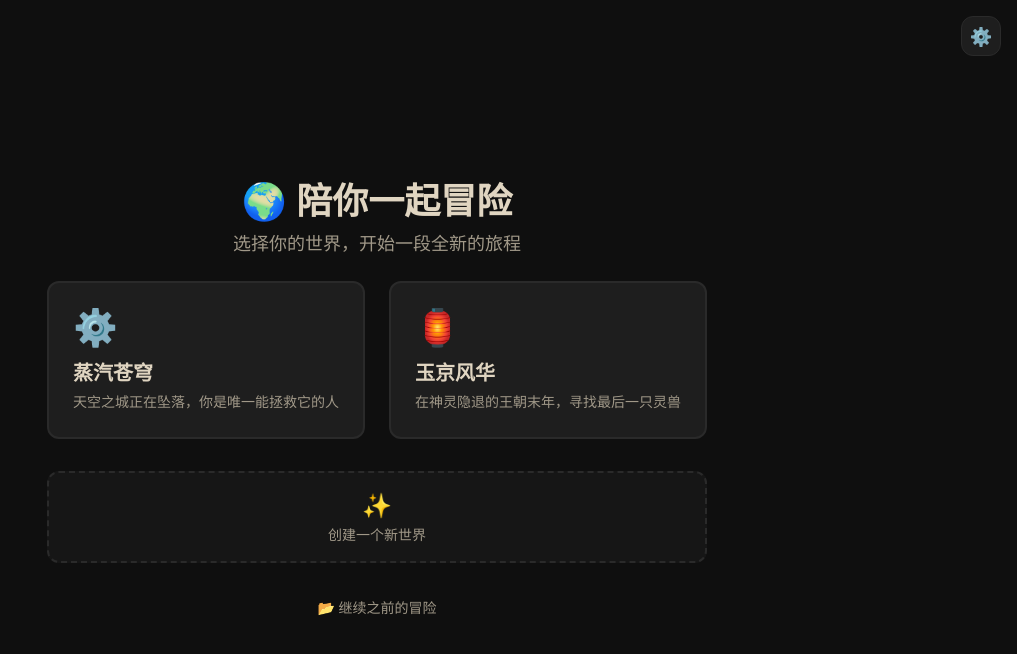
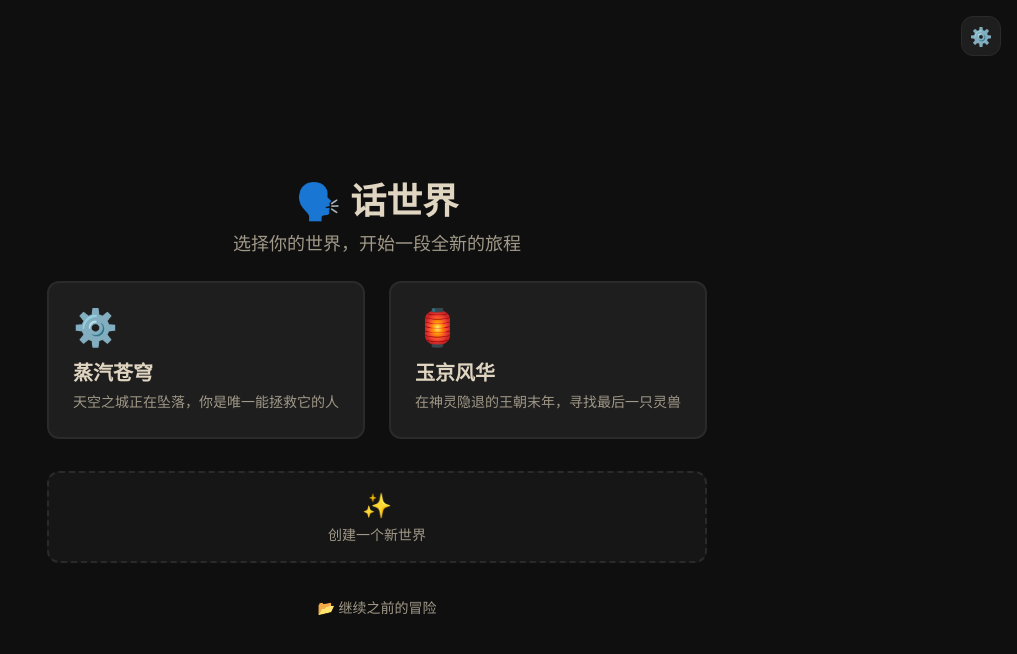
Before and after one commit to walkeryi/huashijie, a Next.js app: page / in a window 1280 px wide. Shown: the top 654 px of the page, without its empty margins (263-1280 px from the left). Built offline with nearby package versions, Linux system fonts and the light colour scheme.

Commit message:
rebrand: 陪你一起冒险 → 话世界

```diff
--- a/src/app/layout.tsx
+++ b/src/app/layout.tsx
@@ -4,8 +4,8 @@ import { GameProvider } from '@/lib/game-context'
 import SystemSettings from '@/components/SystemSettings'
 
 export const metadata: Metadata = {
-  title: '陪你一起冒险',
-  description: 'AI 驱动的文字冒险世界引擎',
+  title: '话世界',
+  description: '用对话创造世界 — AI 驱动的文字冒险引擎',
 }
 
 export default function RootLayout({
--- a/src/components/WorldCardSelector.tsx
+++ b/src/components/WorldCardSelector.tsx
@@ -139,7 +139,7 @@ export default function WorldCardSelector() {
       <div className="w-full max-w-4xl">
         {/* Title */}
         <div className="text-center mb-6">
-          <h1 className="text-4xl font-bold mb-2">🌍 陪你一起冒险</h1>
+          <h1 className="text-4xl font-bold mb-2">🗣️ 话世界</h1>
           <p className="text-lg text-[var(--text-secondary)]">
             选择你的世界，开始一段全新的旅程
           </p>
```
Also changed, not shown: 1 other file (tests, documents, lock files or other folders).
